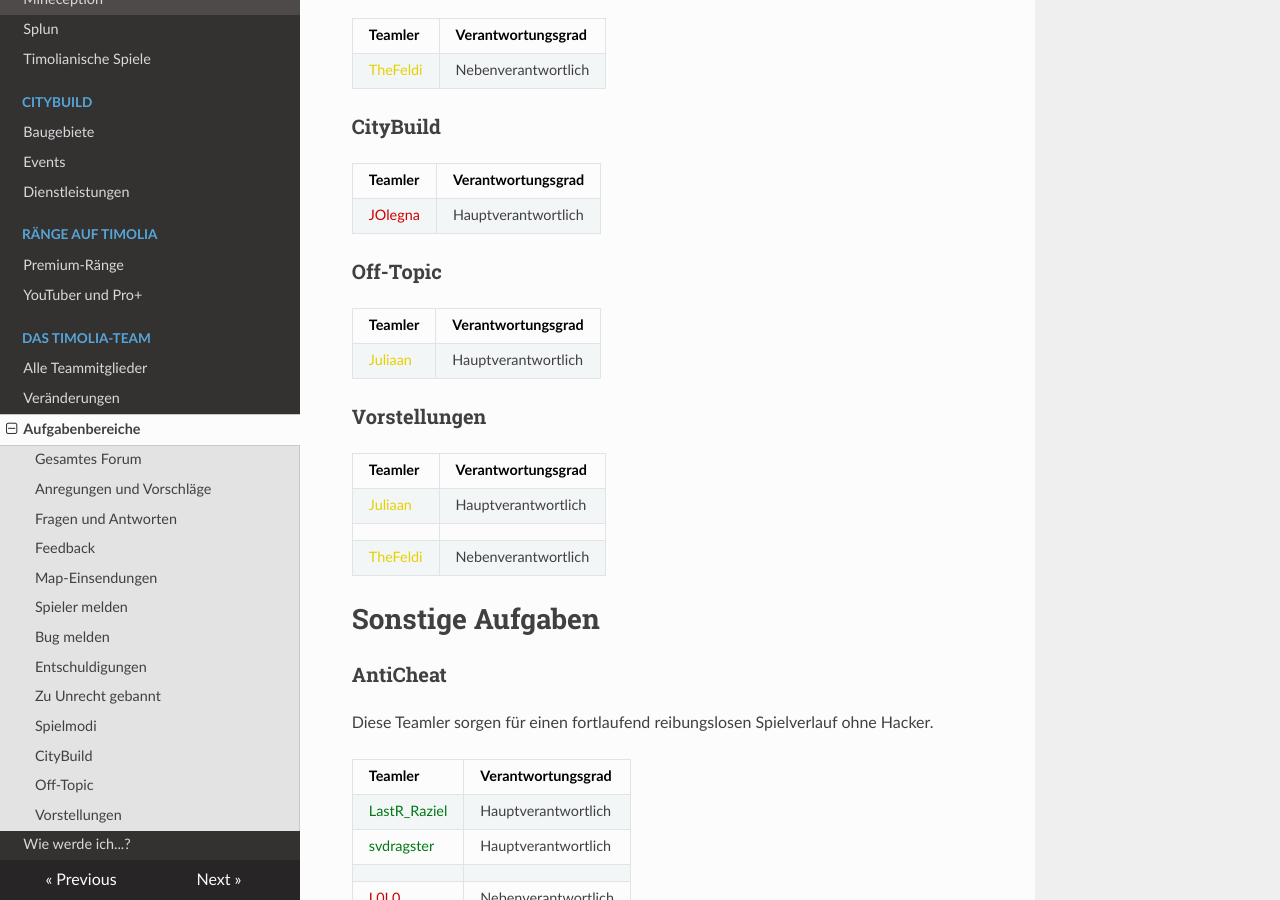
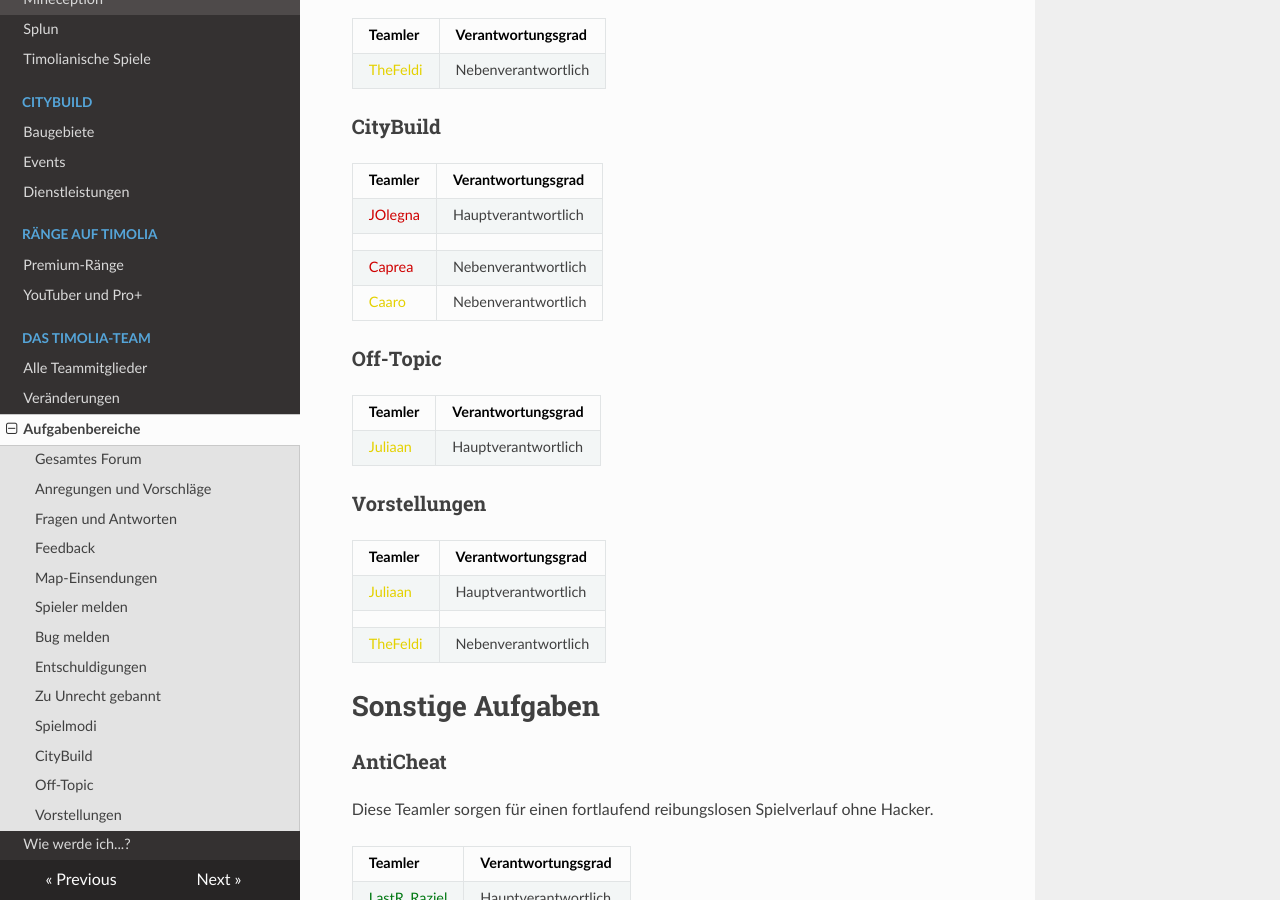
Before and after one commit to TimoliaDE/HowTo, an MkDocs documentation site: the page built from docs/team/responsibilities.md, in a window 1280 px wide and 900 px high, scrolled down 2698 px. Built offline with MkDocs 1.6.1, drawn with Linux system fonts in a browser that asks for light colours; nearby versions of some CDN libraries; old or Windows-style settings are respelled for this version of MkDocs.

Commit message:
citybuild forum

```diff
--- a/docs/team/responsibilities.md
+++ b/docs/team/responsibilities.md
@@ -95,6 +95,9 @@ Die Verantwortlichen für das gesamte Forum kümmern sich sowohl um den Aufbau d
 | Teamler | Verantwortungsgrad |
 | ------ | ------ |
 |<span style="color:#CF0101">JOlegna</span> | Hauptverantwortlich |
+| | |
+|<span style="color:#CF0101">Caprea</span> | Nebenverantwortlich |
+|<span style="color:#E4D100">Caaro</span> | Nebenverantwortlich |
 
 ###<strong>Off-Topic</strong>
 | Teamler | Verantwortungsgrad |
```
